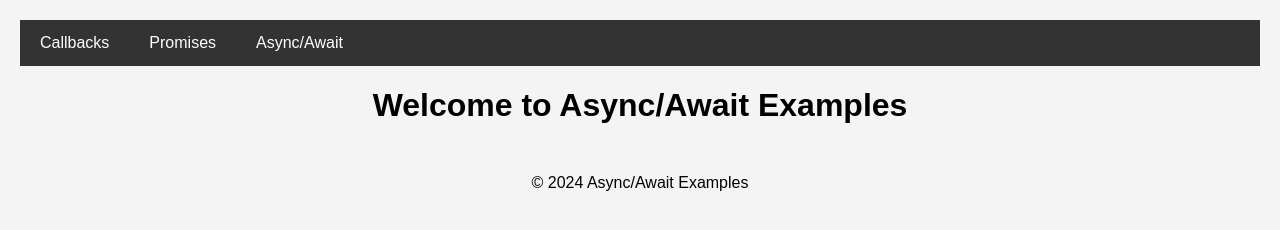
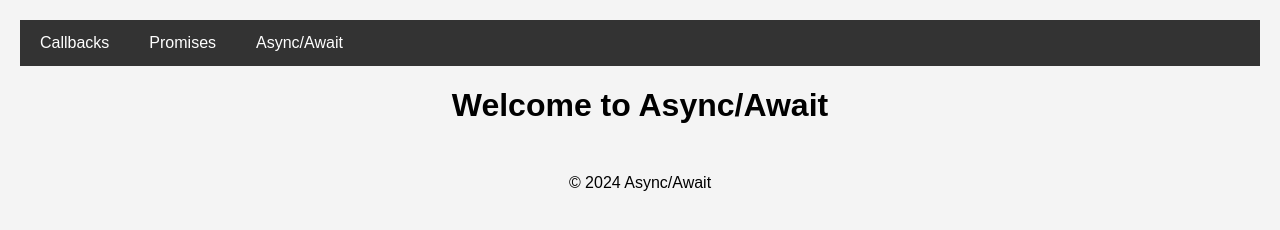
Before and after one commit to Gauraang24/Async-assignment, a plain HTML site: page index.html in a window 1280 px wide. Drawn offline with Linux system fonts and the light colour scheme.

Commit message:
tidy up code

```diff
--- a/index.html
+++ b/index.html
@@ -3,7 +3,7 @@
   <head>
     <meta charset="UTF-8" />
     <meta name="viewport" content="width=device-width, initial-scale=1.0" />
-    <title>Async/Await Example</title>
+    <title>Async/Await</title>
     <link rel="stylesheet" href="styles.css" />
   </head>
   <body>
@@ -15,10 +15,10 @@
       </ul>
     </nav>
 
-    <h1>Welcome to Async/Await Examples</h1>
+    <h1>Welcome to Async/Await</h1>
 
     <footer>
-      <p>&copy; 2024 Async/Await Examples</p>
+      <p>&copy; 2024 Async/Await</p>
     </footer>
   </body>
 </html>
```
Also changed, not shown: ASYNC-AWAIT/async-await.html (+2 -2 lines).
